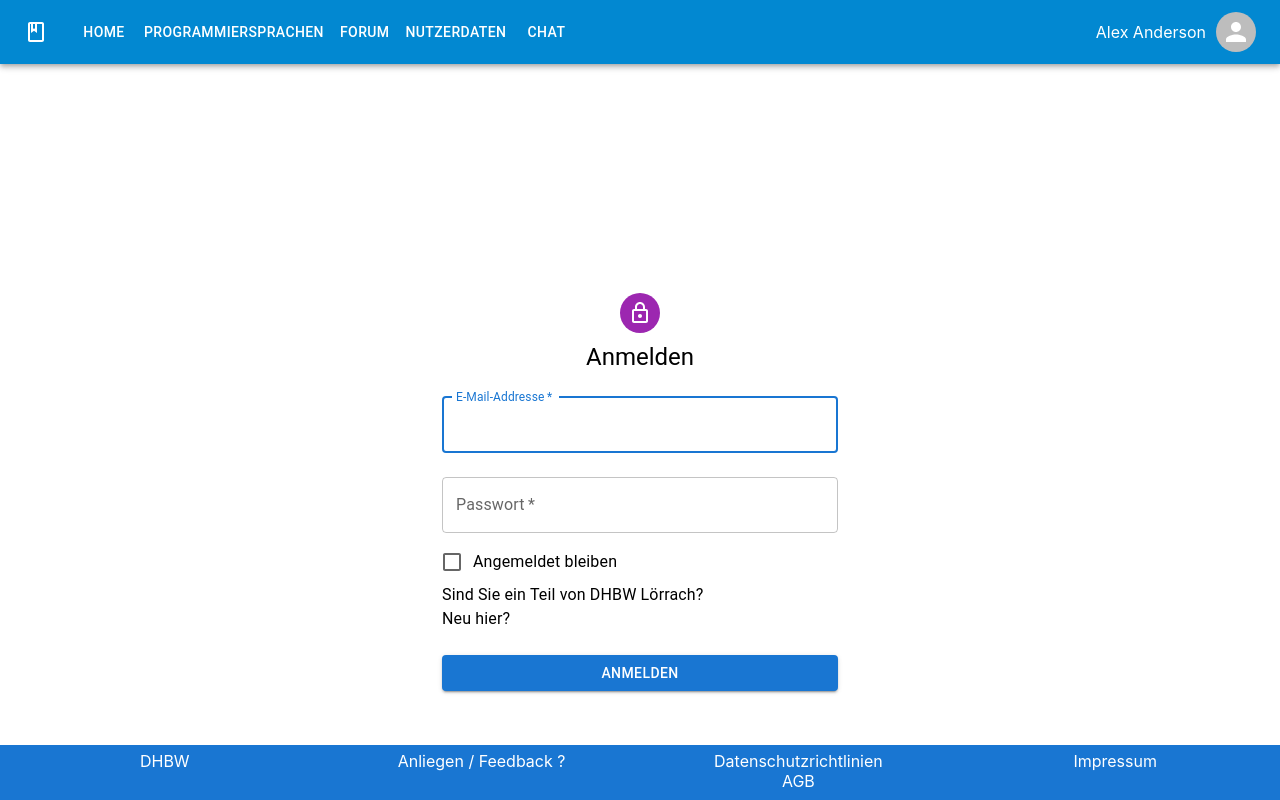
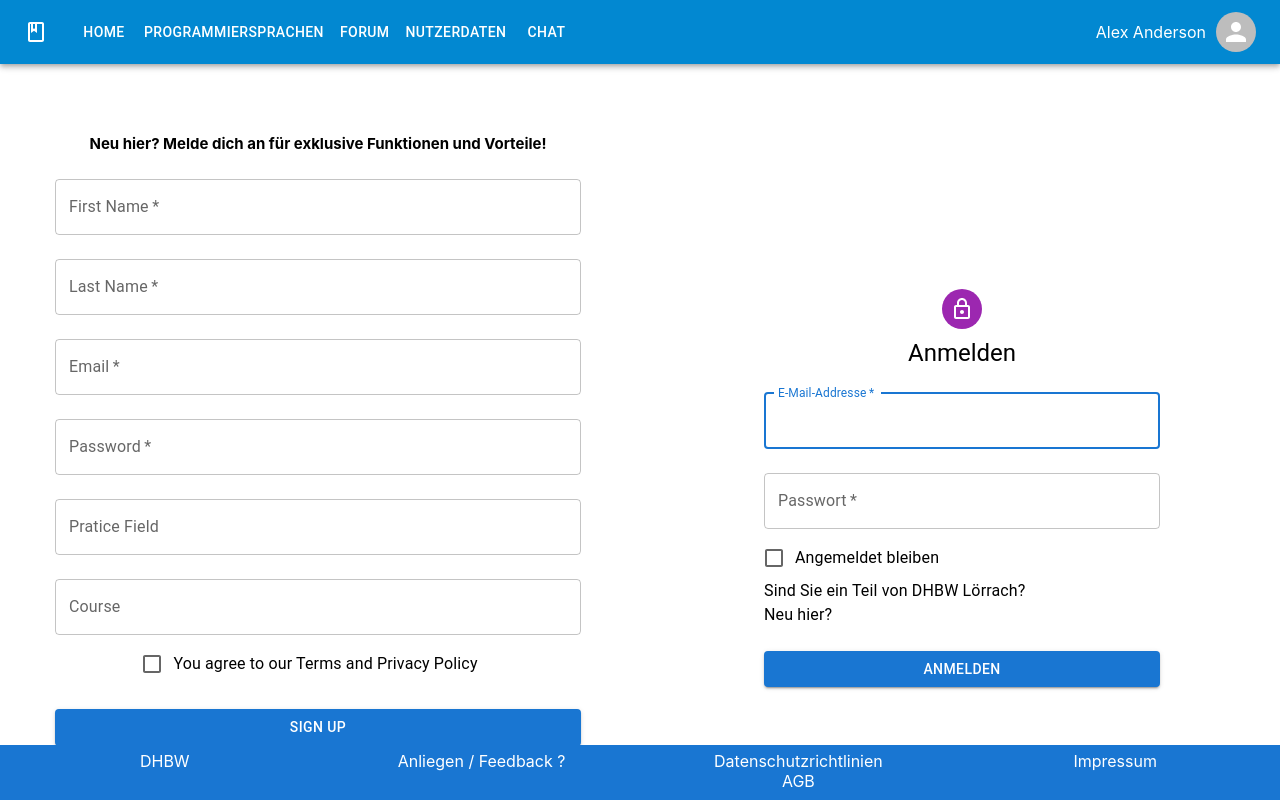
Before and after one commit to sakulklk/Lernmanagement, a Next.js app: page /signUp in a window 1280 px wide. Shown: the top 800 px of the page. Built offline with nearby package versions, Linux system fonts and the light colour scheme.

Commit message:
4 files modified, 1 deleted

```diff
--- a/components/NavBar.js
+++ b/components/NavBar.js
@@ -25,7 +25,7 @@ export default function NavBar() {
   const settings = [
     { name: 'Logout', route: '/' },
     { name: 'Shibboleth', route: '/shibboleth' },
-    { name: 'Login', route: '/login'}
+    { name: 'Login', route: '/signUp' },
   ];
 
   const [anchorElNav, setAnchorElNav] = React.useState(null);
--- a/components/login/login.js
+++ b/components/login/login.js
@@ -25,7 +25,7 @@ export default function SignIn() {
     <Container component="main" maxWidth="xs">
       <Box
         sx={{
-          marginTop: 8,
+          marginTop: 7,
           display: 'flex',
           flexDirection: 'column',
           alignItems: 'center',
--- a/components/login/signUp.js
+++ b/components/login/signUp.js
@@ -10,11 +10,11 @@ export default function sigUp() {
     <div className="column">
       <style jsx>{`
       .column{
-        margin-top: 25px;
+        margin-top: 70px;;
         margin-bottom: 25px;
         text-align: center;
-        padding-right: 40px;
-        padding-left: 40px;
+        padding-right: 55px;
+        padding-left: 55px;
       }
 
       h1{
@@ -30,13 +30,18 @@ export default function sigUp() {
           variant="outlined"
           label="First Name"
           fullWidth
+          margin="normal"
+          required
         />
+
         <TextField
           id="outlined-basic"
           className="Last Name"
           variant="outlined"
           label="Last Name"
           fullWidth
+          margin="normal"
+          required
         />
         <TextField
           id="outlined-basic"
@@ -44,6 +49,8 @@ export default function sigUp() {
           variant="outlined"
           label="Email"
           fullWidth
+          margin="normal"
+          required
         />
         <TextField
           id="outlined-basic"
@@ -51,6 +58,8 @@ export default function sigUp() {
           variant="outlined"
           label="Password"
           fullWidth
+          margin="normal"
+          required
         />
         <TextField
           id="outlined-basic"
@@ -58,6 +67,7 @@ export default function sigUp() {
           variant="outlined"
           label="Pratice Field"
           fullWidth
+          margin="normal"
         />
         <TextField
           id="outlined-basic"
@@ -65,12 +75,14 @@ export default function sigUp() {
           variant="outlined"
           label="Course"
           fullWidth
+          margin="normal"
         />
       </div>
       <FormControlLabel
         control={<Checkbox value="remember" color="primary" />}
         label="You agree to our Terms and Privacy Policy"
       />
+
       <Button
         variant="contained"
         type="submit"
--- a/pages/signUp.js
+++ b/pages/signUp.js
@@ -8,12 +8,12 @@ export default function Test() {
   return (
     <>
       <NavBar></NavBar>
-      <Grid contaner spacing={1}>
+      <Grid container spacing={1}>
         <Grid item xs={6}>
-          <Login></Login>
+          <SignUp id='signUp'></SignUp>
         </Grid>
         <Grid item xs={6}>
-          <SignUp></SignUp>
+        <Login id='login'></Login>
         </Grid>
       </Grid>
       <Footer></Footer>
```
Also changed, not shown: pages/login.js (deleted, +0 -24 lines). Lines whose indentation alone changed are shown as unchanged.
